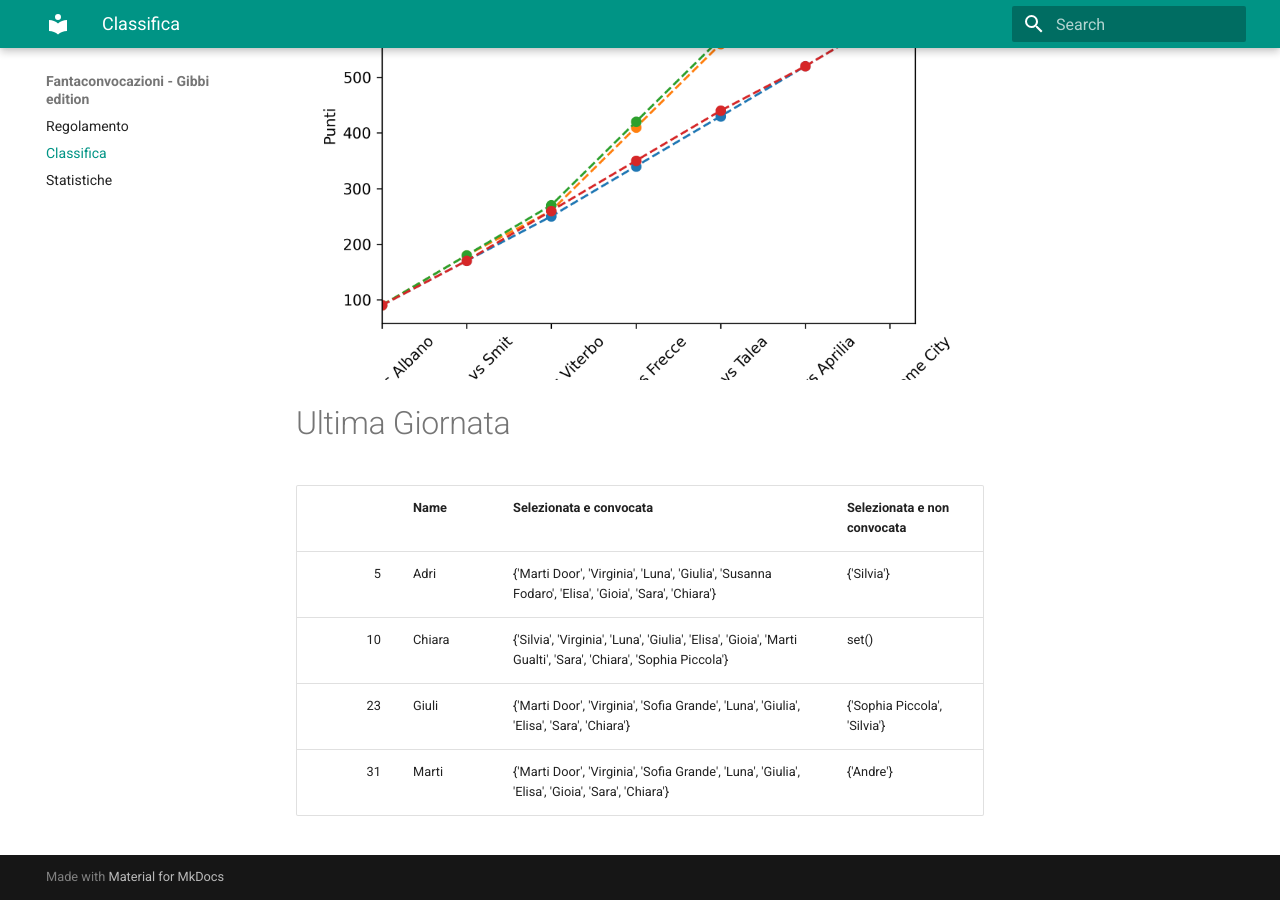
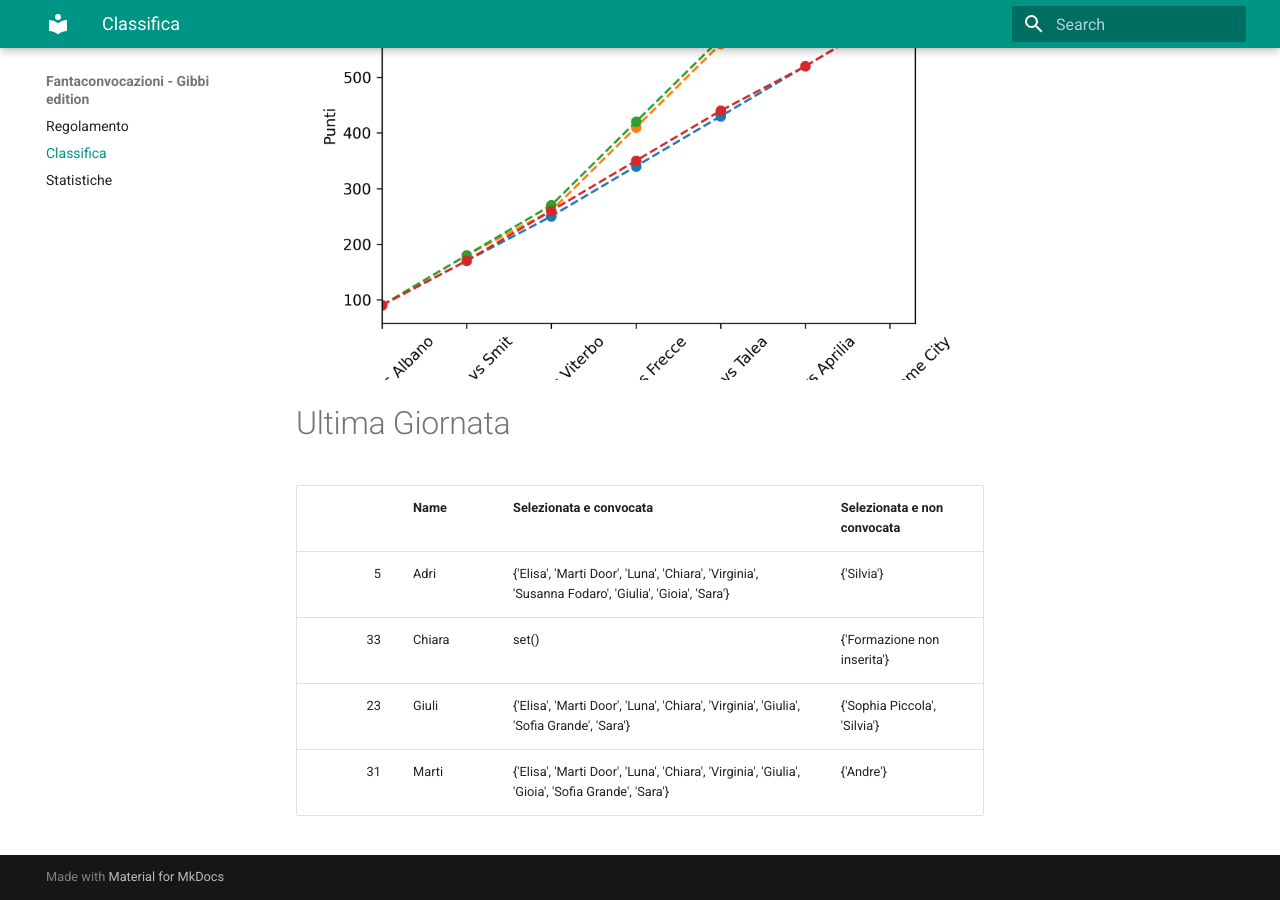
Before and after one commit to martinig94/fantagibbi, an MkDocs documentation site: the page built from docs/Classifica.md, in a window 1280 px wide and 900 px high, scrolled down 699 px. Built offline with MkDocs 1.6.1 and Material for MkDocs 9.7.7, drawn with Linux system fonts in a browser that asks for light colours.

Commit message:
Auto-update from main.py

```diff
--- a/docs/Classifica.md
+++ b/docs/Classifica.md
@@ -15,10 +15,10 @@
 
 # Ultima Giornata
 <!-- START_TABLE CORRECT -->
-|    | Name   | Selezionata e convocata                                                                                        | Selezionata e non convocata   |
-|---:|:-------|:---------------------------------------------------------------------------------------------------------------|:------------------------------|
-|  5 | Adri   | {'Marti Door', 'Virginia', 'Luna', 'Giulia', 'Susanna Fodaro', 'Elisa', 'Gioia', 'Sara', 'Chiara'}             | {'Silvia'}                    |
-| 10 | Chiara | {'Silvia', 'Virginia', 'Luna', 'Giulia', 'Elisa', 'Gioia', 'Marti Gualti', 'Sara', 'Chiara', 'Sophia Piccola'} | set()                         |
-| 23 | Giuli  | {'Marti Door', 'Virginia', 'Sofia Grande', 'Luna', 'Giulia', 'Elisa', 'Sara', 'Chiara'}                        | {'Sophia Piccola', 'Silvia'}  |
-| 31 | Marti  | {'Marti Door', 'Virginia', 'Sofia Grande', 'Luna', 'Giulia', 'Elisa', 'Gioia', 'Sara', 'Chiara'}               | {'Andre'}                     |
+|    | Name   | Selezionata e convocata                                                                            | Selezionata e non convocata   |
+|---:|:-------|:---------------------------------------------------------------------------------------------------|:------------------------------|
+|  5 | Adri   | {'Elisa', 'Marti Door', 'Luna', 'Chiara', 'Virginia', 'Susanna Fodaro', 'Giulia', 'Gioia', 'Sara'} | {'Silvia'}                    |
+| 33 | Chiara | set()                                                                                              | {'Formazione non inserita'}   |
+| 23 | Giuli  | {'Elisa', 'Marti Door', 'Luna', 'Chiara', 'Virginia', 'Giulia', 'Sofia Grande', 'Sara'}            | {'Sophia Piccola', 'Silvia'}  |
+| 31 | Marti  | {'Elisa', 'Marti Door', 'Luna', 'Chiara', 'Virginia', 'Giulia', 'Gioia', 'Sofia Grande', 'Sara'}   | {'Andre'}                     |
 <!-- END_TABLE CORRECT -->
```
Also changed, not shown: docs/images/most_selected_players.png, docs/images/trend_points.png.
